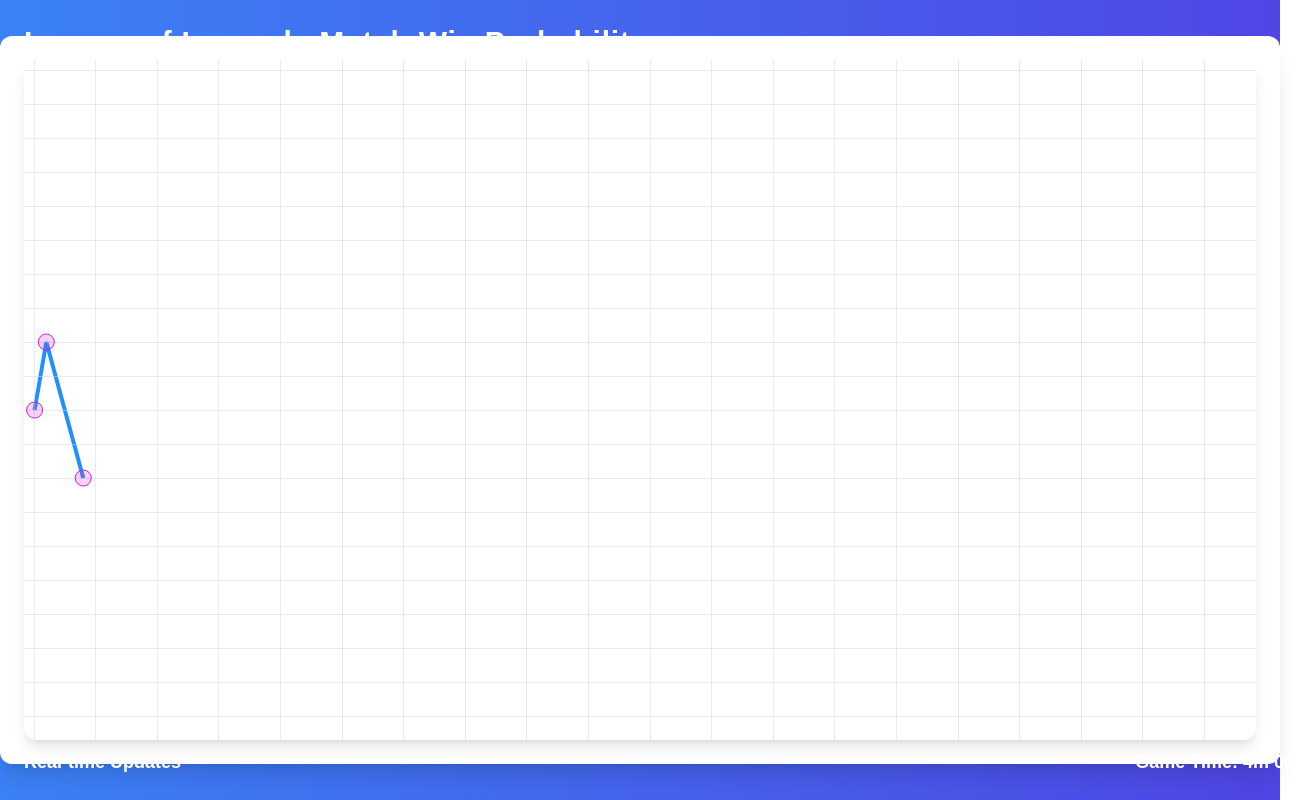
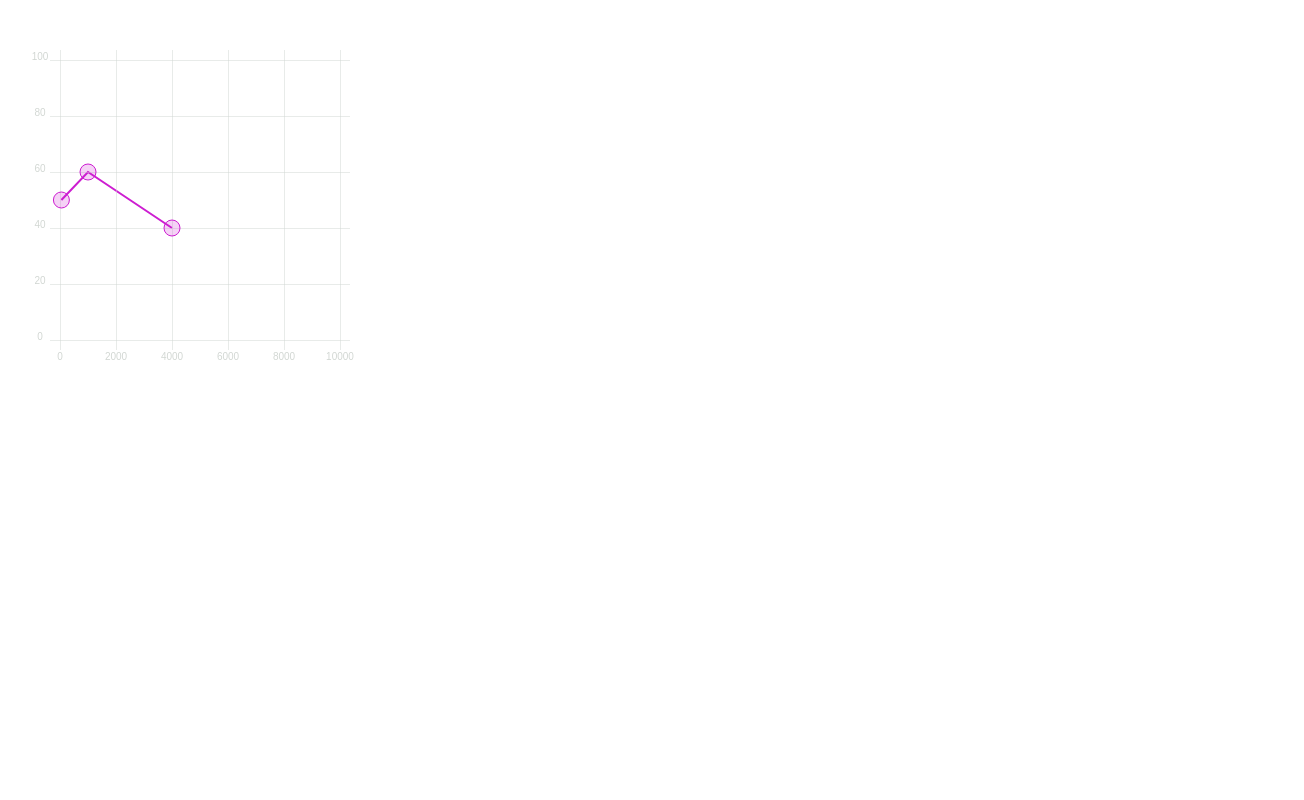
Before and after one commit to filipj11/winnable-web, a Next.js app: page /predict in a window 1280 px wide. Shown: the whole page, 1304 px wide, since content can reach past the window. Built offline with nearby package versions, Linux system fonts and the light colour scheme.

Commit message:
Filipj/wip linechart (#1)
* Add new line chart files

* Fix bugs that caused incorrect graph/tooltip rendering

```diff
--- a/src/app/predict/chart/LineChart.tsx
+++ b/src/app/predict/chart/LineChart.tsx
@@ -3,44 +3,27 @@
 import * as d3 from "d3";
 import { AxisLeft } from "./AxisLeft";
 import { AxisBottom } from "./AxisBottom";
-import { useState, useMemo } from "react";
+import { useState } from "react";
 import { InteractionInfo, Tooltip } from "./Tooltip";
 
-export interface ChartDimensions {
-    width?: number;
-    height?: number;
-    marginTop?: number;
-    marginRight?: number;
-    marginBottom?: number;
-    marginLeft?: number;
-    boundedHeight?: number;
-    boundedWidth?: number;
+const MARGIN = { top: 60, right: 60, bottom: 60, left: 60 };
+
+type LineChartProps = {
+    width: number;
+    height: number;
+    data: {x: number, y: number}[];
 }
 
-type LineChartProps = {
-    data: {x: number, y: number}[],
-    dims: ChartDimensions
-}
+export const LineChart = ({ width, height, data }: LineChartProps) => {
+    const boundsWidth = width - MARGIN.right - MARGIN.left;
+    const boundsHeight = height - MARGIN.top - MARGIN.bottom;
 
-export const LineChart = ({ data, dims }: LineChartProps) => {
     const [hovered, setHovered] = useState<InteractionInfo | null>(null);
 
-    const xScale = useMemo(() => (
-        d3.scaleLinear()
-        .domain([0, 100000])
-        .range([0, dims.boundedWidth ?? 100])
-    ), [dims.boundedWidth])
-
-    const yScale = useMemo(() => (
-        d3.scaleLinear()
-        .domain([0, 100])
-        .range([dims.boundedHeight ?? 100, 0])
-    ), [dims.boundedHeight])
+    const yScale = d3.scaleLinear().domain([0, 100]).range([boundsHeight, 0]);
+    const xScale = d3.scaleLinear().domain([0, 10000]).range([0, boundsWidth]);
 
     const shapes = data.map((d, i) => {
-        const xPos = xScale(d.x);
-        const yPos = yScale(d.y);
-        console.log(`Circle ${i}: xPos=${xPos}, yPos=${yPos}`);
         return (
             <circle
                 key={i}
@@ -67,7 +50,7 @@ export const LineChart = ({ data, dims }: LineChartProps) => {
 
     const lineBuilder = d3.line<{x: number, y: number}>()
                           .x((d) => xScale(d.x))
-                          .y((d) => yScale(d.y))
+                          .y((d) => yScale(d.y));
 
     const linePath = lineBuilder(data)
     if (!linePath) {
@@ -76,25 +59,25 @@ export const LineChart = ({ data, dims }: LineChartProps) => {
 
     return (
         <div style={{ position: "relative" }}>
-            <svg width={dims.width} height={dims.height}>
+            <svg width={width} height={height}>
                 <g
-                    width={dims.boundedWidth}
-                    height={dims.boundedHeight}
-                    transform={`translate(${[dims.marginLeft, dims.marginTop].join(",")})`}
+                    width={boundsWidth}
+                    height={boundsHeight}
+                    transform={`translate(${[MARGIN.left, MARGIN.top].join(",")})`}
                 >
                     <path
                         d={linePath}
                         opacity={1}
-                        stroke="#1e90ff"
+                        stroke="#cd1dd1"
                         fill="none"
-                        strokeWidth={4}
+                        strokeWidth={2}
                     />
-                    <AxisLeft yScale={yScale} pixelsPerTick={40} width={dims.boundedWidth ?? 0}/>
-                    <g transform={`translate(0, ${dims.boundedHeight})`}>
+                    <AxisLeft yScale={yScale} pixelsPerTick={40} width={boundsWidth}/>
+                    <g transform={`translate(0, ${boundsHeight})`}>
                         <AxisBottom
                             xScale={xScale}
                             pixelsPerTick={40}
-                            height={dims.boundedHeight ?? 0}
+                            height={boundsHeight}
                         />
                     </g>
                     {shapes}
@@ -102,14 +85,14 @@ export const LineChart = ({ data, dims }: LineChartProps) => {
             </svg>
             <div
                 style={{
-                    width: dims.boundedWidth,
-                    height: dims.boundedHeight,
+                    width: boundsWidth,
+                    height: boundsHeight,
                     position: "absolute",
                     top: 0,
                     left: 0,
                     pointerEvents: "none",
-                    marginLeft: dims.marginLeft,
-                    marginTop: dims.marginTop,
+                    marginLeft: MARGIN.left,
+                    marginTop: MARGIN.top,
                 }}
             >
                 <Tooltip interactionInfo={hovered} />
--- a/src/app/predict/page.tsx
+++ b/src/app/predict/page.tsx
@@ -1,67 +1,21 @@
 'use client'
 
-/*
 import { LineChart } from "./chart/LineChart";
 
-export default function Predict() {
+/*
+const Page: React.FC = () => {
   return (
-    <div className="min-h-screen bg-gradient-to-r from-blue-500 to-teal-500 flex flex-col items-center justify-center p-6">
-      <div className="bg-white p-8 rounded-lg shadow-lg w-full max-w-4xl text-center flex flex-col items-center">
-        <h1 className="text-4xl font-semibold text-gray-800 mb-4">Data Prediction</h1>
-        <p className="text-gray-600 mb-6">Visualizing predictive data with a sleek, modern design.</p>
-        <div className="w-full lg:w-3/4 xl:w-2/3 h-96">
-          <LineChart
-            data={[{ x: 50, y: 50 }, { x: 1000, y: 60 }, { x: 4000, y: 40 }]}
-            width={0}  // width set to 0 for responsive behavior
-            height={0} // height set to 0 for responsive behavior
-          />
+    <div className="flex flex-col items-center justify-center min-h-screen bg-gray-100 p-4">
+      <h1 className="text-2xl font-bold text-gray-800 mb-6">Win Probability Tracker</h1>
+      <div className="w-full max-w-4xl bg-white shadow-lg rounded-lg overflow-hidden">
+        <div className="p-6">
+          <LineChart data={[{x: 50, y: 100}, {x: 55, y: 200}, {x: 54, y: 300}]} width={400} height={400}></LineChart>
         </div>
       </div>
     </div>
   );
-}
-*/
+}; */
 
-import { LineChart } from "./chart/LineChart"
-import useChartDimensions from "./chart/useChartDimensions";
-
-export default function Page() {
-  // Hardcoded data for the chart
-  const chartData = [
-    { x: 50, y: 50 },
-    { x: 1000, y: 60 },
-    { x: 4000, y: 40 },
-  ];
-
-  const [ref, dims] = useChartDimensions({
-    width: 0,
-    height: 0,
-    marginTop: 10,
-    marginRight: 0,
-    marginBottom: 0,
-    marginLeft: 10
-  });
-
-
-  return (
-    <div className="min-h-screen flex flex-col items-center justify-center bg-gradient-to-r from-blue-500 to-indigo-600">
-      <div className="w-full max-w-7xl p-6 bg-white rounded-xl shadow-xl">
-        {/* Main Chart Container */}
-        <div ref={ref} className="relative w-full h-[80vh] sm:h-[85vh] rounded-xl overflow-hidden bg-white shadow-lg">
-          <LineChart data={chartData} dims={dims} />
-        </div>
-
-        {/* Footer Information */}
-        <div className="absolute bottom-6 left-6 text-white text-lg font-semibold flex justify-between w-full">
-          <span>Real-time Updates</span>
-          <span>Game Time: 4m 00s</span>
-        </div>
-
-        {/* Header with Title */}
-        <div className="absolute top-6 left-6 text-white text-3xl font-extrabold tracking-wide">
-          <h1>League of Legends Match Win Probability</h1>
-        </div>
-      </div>
-    </div>
-  );
-};
+ export default function Predict() {
+  return(<LineChart data={[{x: 50, y: 50}, {x: 1000, y: 60}, {x: 4000, y: 40}]} width={400} height={400}></LineChart>)
+ }
```
